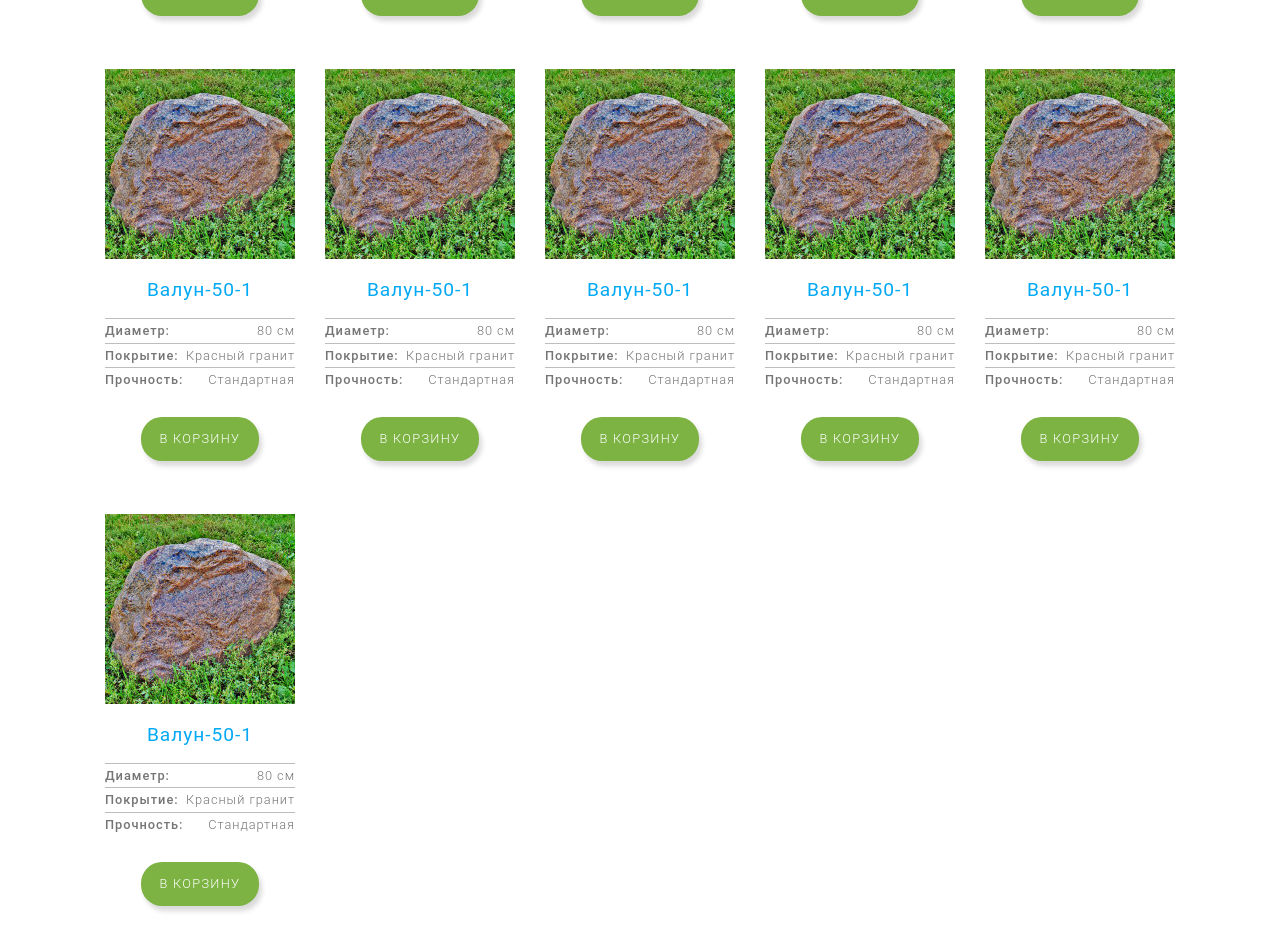
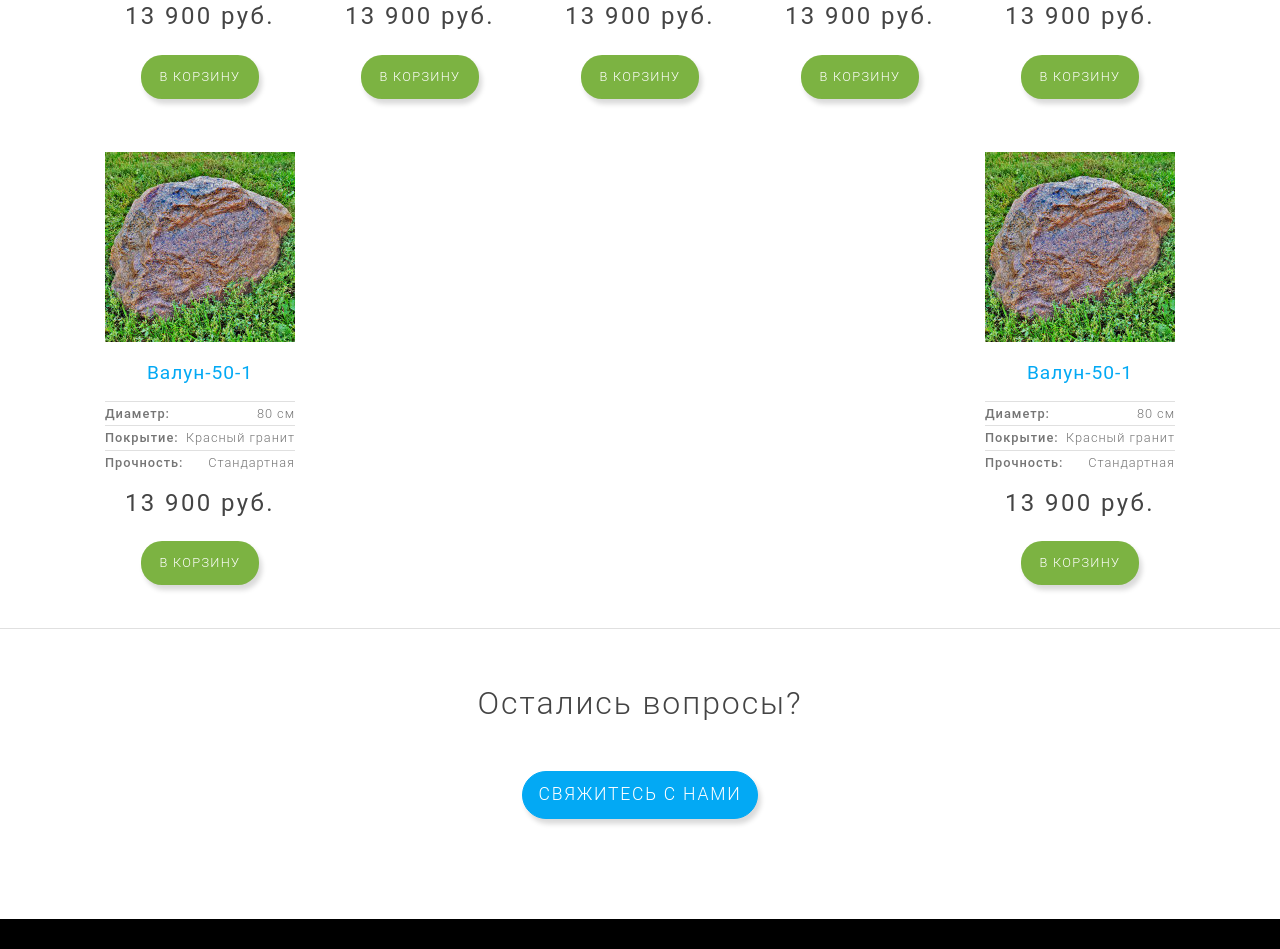
Before and after one commit to alexbukreev/Val_production, a plain HTML site: page magaz.html in a window 1280 px wide. Shown: the part 1121-2070 px from the top of the page. Drawn offline with Linux system fonts and the light colour scheme.

Commit message:
market 2

```diff
--- a/css/common.css
+++ b/css/common.css
@@ -74,8 +74,8 @@ a:hover {
   	text-decoration: underline;
 }
 hr {
-    color: #bdbdbd; /*для IE */
-    background-color:#bdbdbd; /*для Firefox, Opera, Safari*/
+    color: #e0e0e0; /*для IE */
+    background-color:#e0e0e0; /*для Firefox, Opera, Safari*/
     border:0px none;
     height:1px; /* высота 1px IE, Firefox, Opera, Safari */
     clear:both; /* для очистки, если тег идет после float елемента */
--- a/css/market.css
+++ b/css/market.css
@@ -47,6 +47,9 @@
 .market__item-btn {
 	margin: 25px 0 30px 0;
 }
+.market__item-price {
+	margin: 15px 0 0 0;
+}
 @media (max-width: 1099px) {
 	.market__container {
 		width: 1020px;
--- a/magaz.html
+++ b/magaz.html
@@ -154,6 +154,7 @@
         <span class="fw-bold">Прочность:</span>
         <span>Стандартная</span>
       </div>
+      <h4 class="market__item-price">13 900 руб.</h4>
       <a href="" class="btn btn_buy market__item-btn">В корзину</a>
     </div>
     <div class="market__item">
@@ -174,6 +175,7 @@
         <span class="fw-bold">Прочность:</span>
         <span>Стандартная</span>
       </div>
+      <h4 class="market__item-price">13 900 руб.</h4>
       <a href="" class="btn btn_buy market__item-btn">В корзину</a>
     </div>
     <div class="market__item">
@@ -194,6 +196,7 @@
         <span class="fw-bold">Прочность:</span>
         <span>Стандартная</span>
       </div>
+      <h4 class="market__item-price">13 900 руб.</h4>
       <a href="" class="btn btn_buy market__item-btn">В корзину</a>
     </div>
     <div class="market__item">
@@ -214,6 +217,7 @@
         <span class="fw-bold">Прочность:</span>
         <span>Стандартная</span>
       </div>
+      <h4 class="market__item-price">13 900 руб.</h4>
       <a href="" class="btn btn_buy market__item-btn">В корзину</a>
     </div>
     <div class="market__item">
@@ -234,6 +238,7 @@
         <span class="fw-bold">Прочность:</span>
         <span>Стандартная</span>
       </div>
+      <h4 class="market__item-price">13 900 руб.</h4>
       <a href="" class="btn btn_buy market__item-btn">В корзину</a>
     </div>
     <div class="market__item">
@@ -254,6 +259,7 @@
         <span class="fw-bold">Прочность:</span>
         <span>Стандартная</span>
       </div>
+      <h4 class="market__item-price">13 900 руб.</h4>
       <a href="" class="btn btn_buy market__item-btn">В корзину</a>
     </div>
     <div class="market__item">
@@ -274,6 +280,7 @@
         <span class="fw-bold">Прочность:</span>
         <span>Стандартная</span>
       </div>
+      <h4 class="market__item-price">13 900 руб.</h4>
       <a href="" class="btn btn_buy market__item-btn">В корзину</a>
     </div>
     <div class="market__item">
@@ -294,6 +301,7 @@
         <span class="fw-bold">Прочность:</span>
         <span>Стандартная</span>
       </div>
+      <h4 class="market__item-price">13 900 руб.</h4>
       <a href="" class="btn btn_buy market__item-btn">В корзину</a>
     </div>
     <div class="market__item">
@@ -314,6 +322,7 @@
         <span class="fw-bold">Прочность:</span>
         <span>Стандартная</span>
       </div>
+      <h4 class="market__item-price">13 900 руб.</h4>
       <a href="" class="btn btn_buy market__item-btn">В корзину</a>
     </div>
     <div class="market__item">
@@ -334,6 +343,7 @@
         <span class="fw-bold">Прочность:</span>
         <span>Стандартная</span>
       </div>
+      <h4 class="market__item-price">13 900 руб.</h4>
       <a href="" class="btn btn_buy market__item-btn">В корзину</a>
     </div>
     <div class="market__item">
@@ -354,6 +364,7 @@
         <span class="fw-bold">Прочность:</span>
         <span>Стандартная</span>
       </div>
+      <h4 class="market__item-price">13 900 руб.</h4>
       <a href="" class="btn btn_buy market__item-btn">В корзину</a>
     </div>
     <div class="market__item">
@@ -374,86 +385,7 @@
         <span class="fw-bold">Прочность:</span>
         <span>Стандартная</span>
       </div>
-      <a href="" class="btn btn_buy market__item-btn">В корзину</a>
-    </div>
-    <div class="market__item">
-      <img src="./market_img/190.jpg"/>
-      <h5 class="market__item-tittle"><a href="">Валун-50-1</a></h5>
-      <hr>
-      <div class="flex-wrap justify-content small">
-        <span class="fw-bold">Диаметр:</span>
-        <span>80 см</span>
-      </div>
-      <hr>
-      <div class="flex-wrap justify-content small">
-        <span class="fw-bold">Покрытие:</span>
-        <span>Красный гранит</span>
-      </div>
-      <hr>
-      <div class="flex-wrap justify-content small">
-        <span class="fw-bold">Прочность:</span>
-        <span>Стандартная</span>
-      </div>
-      <a href="" class="btn btn_buy market__item-btn">В корзину</a>
-    </div>
-    <div class="market__item">
-      <img src="./market_img/190.jpg"/>
-      <h5 class="market__item-tittle"><a href="">Валун-50-1</a></h5>
-      <hr>
-      <div class="flex-wrap justify-content small">
-        <span class="fw-bold">Диаметр:</span>
-        <span>80 см</span>
-      </div>
-      <hr>
-      <div class="flex-wrap justify-content small">
-        <span class="fw-bold">Покрытие:</span>
-        <span>Красный гранит</span>
-      </div>
-      <hr>
-      <div class="flex-wrap justify-content small">
-        <span class="fw-bold">Прочность:</span>
-        <span>Стандартная</span>
-      </div>
-      <a href="" class="btn btn_buy market__item-btn">В корзину</a>
-    </div>
-    <div class="market__item">
-      <img src="./market_img/190.jpg"/>
-      <h5 class="market__item-tittle"><a href="">Валун-50-1</a></h5>
-      <hr>
-      <div class="flex-wrap justify-content small">
-        <span class="fw-bold">Диаметр:</span>
-        <span>80 см</span>
-      </div>
-      <hr>
-      <div class="flex-wrap justify-content small">
-        <span class="fw-bold">Покрытие:</span>
-        <span>Красный гранит</span>
-      </div>
-      <hr>
-      <div class="flex-wrap justify-content small">
-        <span class="fw-bold">Прочность:</span>
-        <span>Стандартная</span>
-      </div>
-      <a href="" class="btn btn_buy market__item-btn">В корзину</a>
-    </div>
-    <div class="market__item">
-      <img src="./market_img/190.jpg"/>
-      <h5 class="market__item-tittle"><a href="">Валун-50-1</a></h5>
-      <hr>
-      <div class="flex-wrap justify-content small">
-        <span class="fw-bold">Диаметр:</span>
-        <span>80 см</span>
-      </div>
-      <hr>
-      <div class="flex-wrap justify-content small">
-        <span class="fw-bold">Покрытие:</span>
-        <span>Красный гранит</span>
-      </div>
-      <hr>
-      <div class="flex-wrap justify-content small">
-        <span class="fw-bold">Прочность:</span>
-        <span>Стандартная</span>
-      </div>
+      <h4 class="market__item-price">13 900 руб.</h4>
       <a href="" class="btn btn_buy market__item-btn">В корзину</a>
     </div>
   </section>
```
